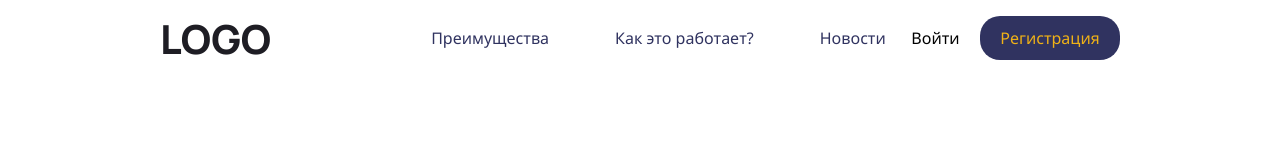
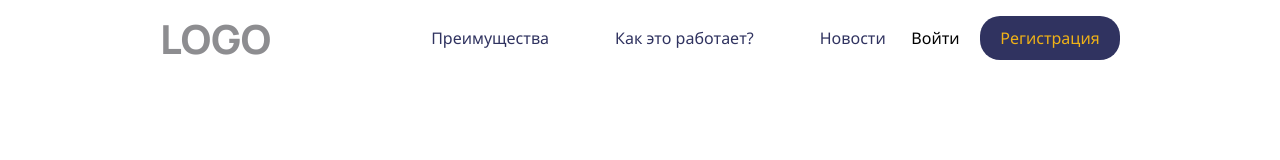
Before and after one commit to itpractice-team/family_budget, a React (Create React App) app in the folder frontend/: page / in a window 1280 px wide. In both pictures the pointer is over the link "LOGO". Shown: the top 160 px of the page. Built offline with nearby package versions, Linux system fonts and the light colour scheme.

Commit message:
fix: buttons hover

```diff
--- a/frontend/src/index.scss
+++ b/frontend/src/index.scss
@@ -36,6 +36,12 @@ button {
   border: 0;
   background: transparent;
   cursor: pointer;
+  transition: 0.5s linear;
+}
+
+button:hover,
+a:hover {
+  opacity: 0.5;
 }
 
 p,
```
